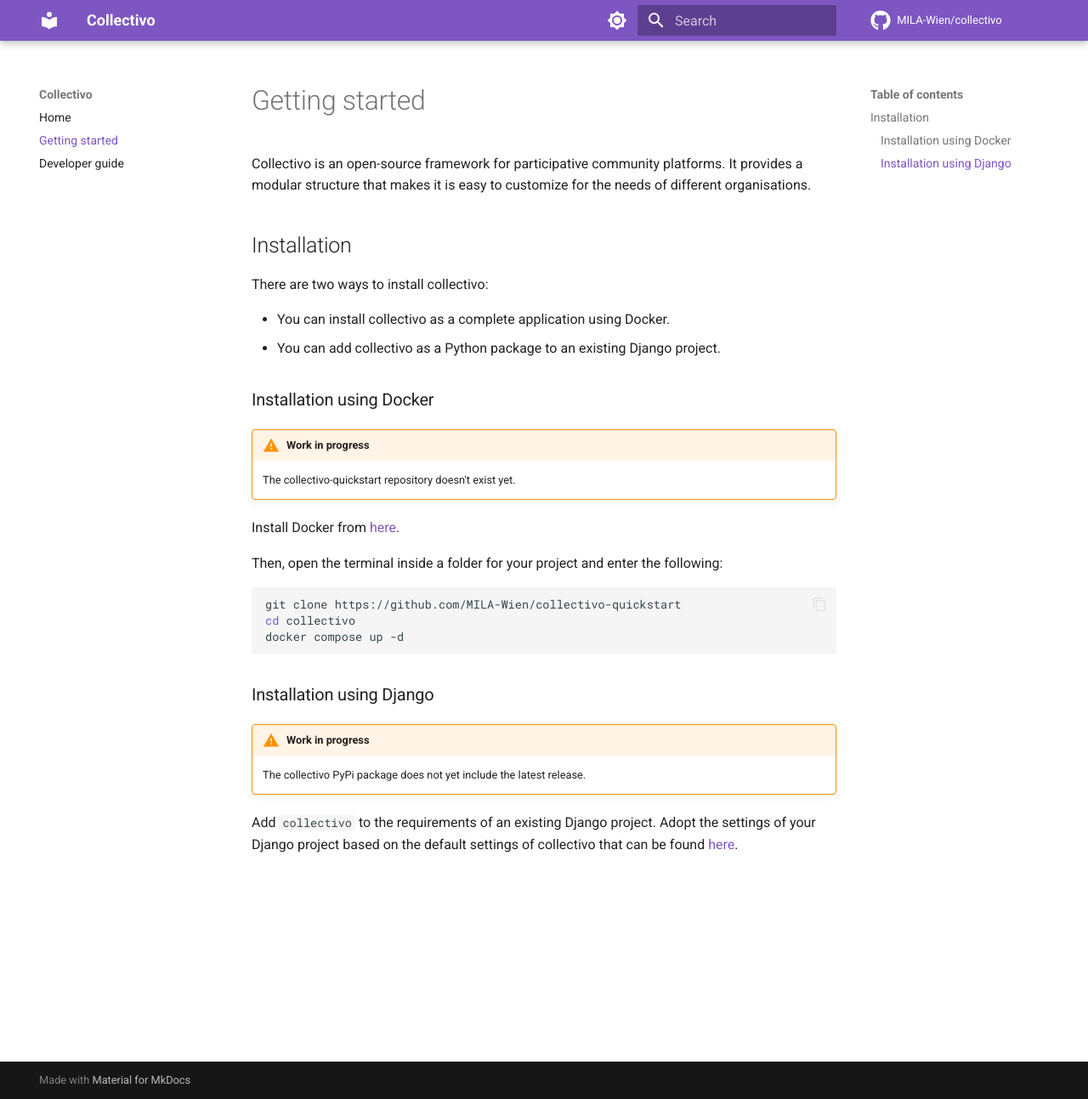
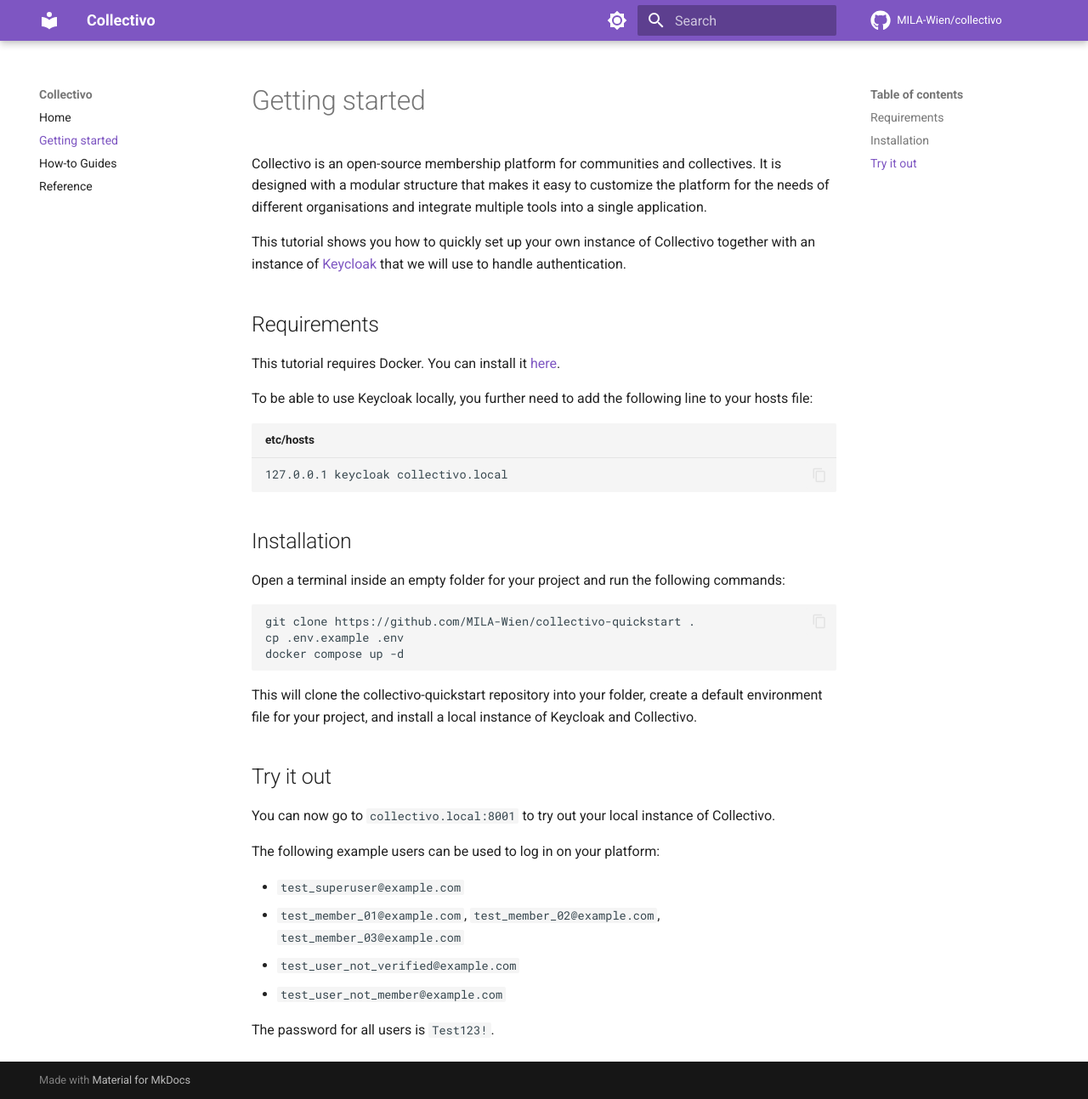
Before and after one commit to christwopointoh/collectivo, an MkDocs documentation site: the page built from docs/getting_started.md, in a window 1280 px wide and 1293 px high. Shown: the whole window at 85% size. Built offline with MkDocs 1.6.1 and Material for MkDocs 9.7.7, drawn with Linux system fonts in a browser that asks for light colours; comment, search, counter and statistics services are not loaded.

Commit message:
Improve structure

````diff
--- a/docs/getting_started.md
+++ b/docs/getting_started.md
@@ -1,40 +1,45 @@
 # Getting started
 
-Collectivo is an open-source framework for participative community platforms.
-It provides a modular structure that makes it is easy to customize for
-the needs of different organisations.
+Collectivo is an open-source membership platform for communities and collectives.
+It is designed with a modular structure that makes it easy to customize
+the platform for the needs of different organisations and integrate
+multiple tools into a single application.
+
+This tutorial shows you how to quickly set up your own instance of Collectivo
+together with an instance of [Keycloak](https://www.keycloak.org/) that we will use to handle authentication.
+
+## Requirements
+
+This tutorial requires Docker. You can install it [here](https://docs.docker.com/get-docker/).
+
+To be able to use Keycloak locally, you further need to add the following line to your hosts file:
+
+```title="etc/hosts"
+127.0.0.1 keycloak collectivo.local
+```
 
 ## Installation
 
-There are two ways to install collectivo:
-
-- You can install collectivo as a complete application using Docker.
-- You can add collectivo as a Python package to an existing Django project.
-
-### Installation using Docker
-
-!!! warning "Work in progress"
-
-    The collectivo-quickstart repository doesn't exist yet.
-
-Install Docker from [here](https://docs.docker.com/get-docker/).
-
-Then, open the terminal inside a folder for your
-project and enter the following:
+Open a terminal inside an empty folder for your project and run the following commands:
 
 ```sh
-git clone https://github.com/MILA-Wien/collectivo-quickstart
-cd collectivo
+git clone https://github.com/MILA-Wien/collectivo-quickstart .
+cp .env.example .env
 docker compose up -d
 ```
 
-### Installation using Django
+This will clone the collectivo-quickstart repository into your folder,
+create a default environment file for your project, and install a local instance of Keycloak and Collectivo.
 
-!!! warning "Work in progress"
+## Try it out
 
-    The collectivo PyPi package does not yet include the latest release.
+You can now go to `collectivo.local:8001` to try out your local instance of Collectivo.
 
-Add `collectivo` to the requirements of an existing Django project.
-Adopt the settings of your Django project based on the default settings of
-collectivo that can be found
-[here](https://github.com/MILA-Wien/collectivo/blob/main/collectivo_app/collectivo_app/settings.py).
+The following example users can be used to log in on your platform:
+
+- `test_superuser@example.com`
+- `test_member_01@example.com`, `test_member_02@example.com`, `test_member_03@example.com`
+- `test_user_not_verified@example.com`
+- `test_user_not_member@example.com`
+
+The password for all users is `Test123!`.
--- a/mkdocs.yml
+++ b/mkdocs.yml
@@ -38,6 +38,7 @@
   - pymdownx.inlinehilite
   - pymdownx.snippets
   - pymdownx.superfences
+  - def_list
 
 plugins:
   - search
@@ -46,7 +47,8 @@
 nav:
   - Home: "index.md"
   - "getting_started.md"
-  - "developer_guide.md"
+  - "how_to_guides.md"
+  - "reference.md"
 
 repo_name: MILA-Wien/collectivo
 repo_url: https://github.com/MILA-Wien/collectivo
````
Also changed, not shown: docs/how_to_guides.md (renamed from docs/developer_guide.md, +6 -4 lines), docs/index.md (+11 -10 lines), docs/reference.md (added, +31 -0 lines).
